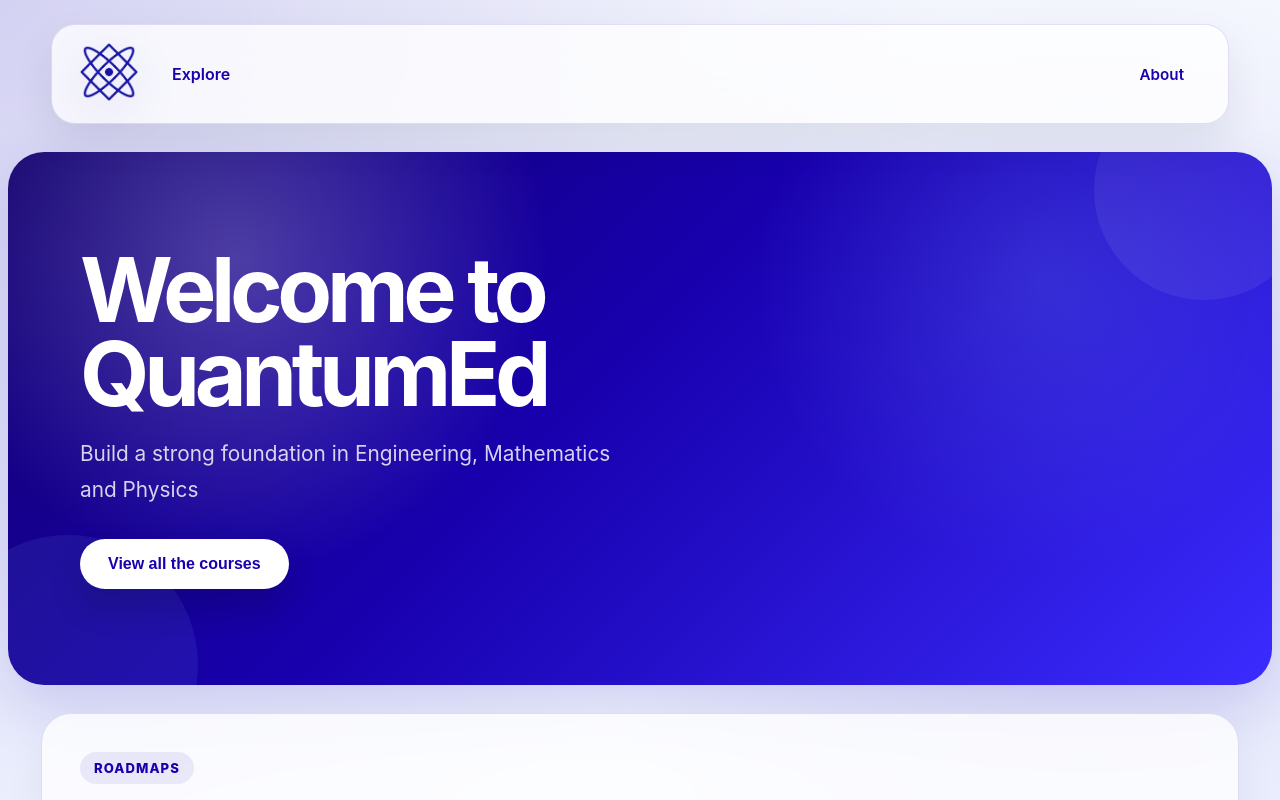
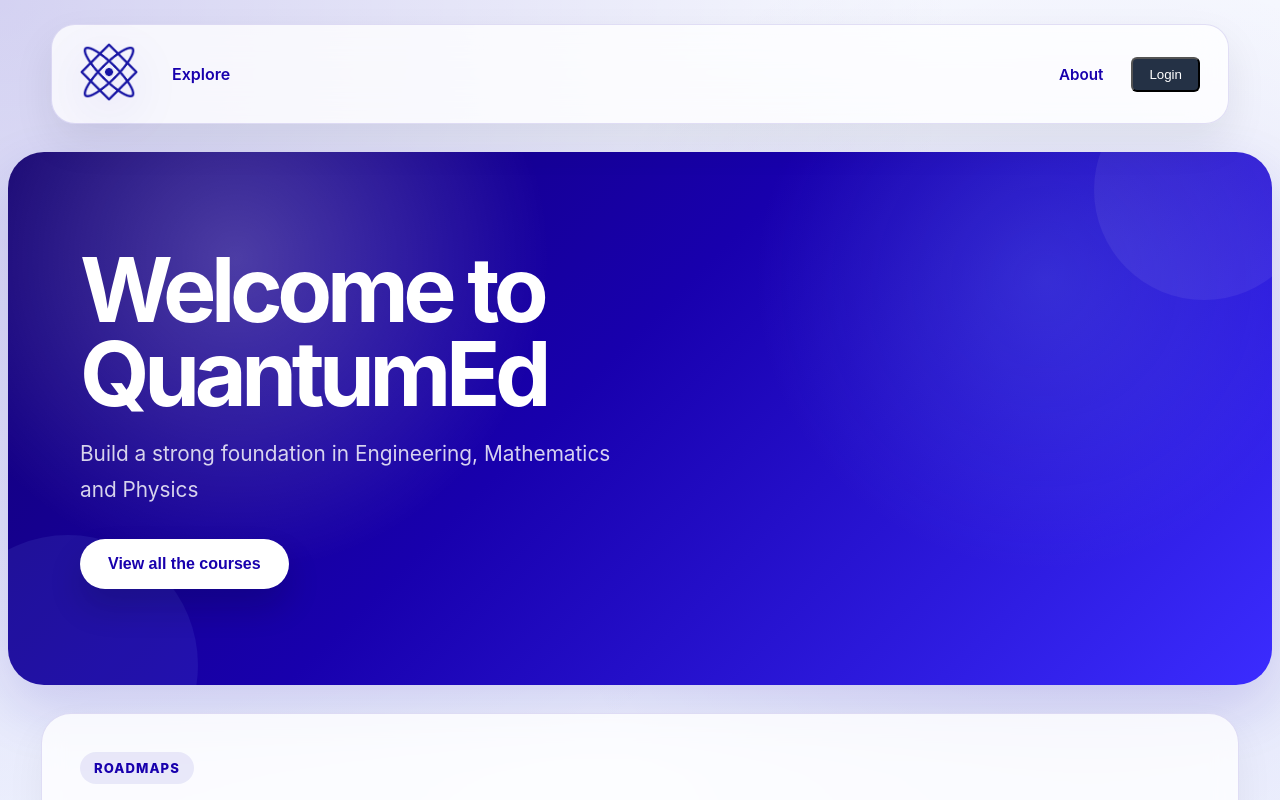
Before and after one commit to iamdevlucas123/Quantum_Ed, a React (Vite) app in the folder client/: page / in a window 1280 px wide. Shown: the top 800 px of the page. Built offline with nearby package versions, Linux system fonts and the light colour scheme.

Commit message:
Add the Login Button

```diff
--- a/client/src/components/header.jsx
+++ b/client/src/components/header.jsx
@@ -19,6 +19,9 @@ export default function Header() {
             <nav className="nav nav--secondary">
                 <ul>
                     <li><a href="#" onClick={handleScroll}>About</a></li>
+                    <li>
+                        <button id="login">Login</button>
+                    </li>
                 </ul>
             </nav>
         </header>
--- a/client/src/styles/header.css
+++ b/client/src/styles/header.css
@@ -240,3 +240,10 @@
         border-bottom: 1px solid rgba(24, 0, 173, 0.1);
     }
 }
+
+#login {
+    color: #fff;
+    background-color: #243145;
+    border-radius: 6px;
+    padding: 8px 16px;
+}
```
